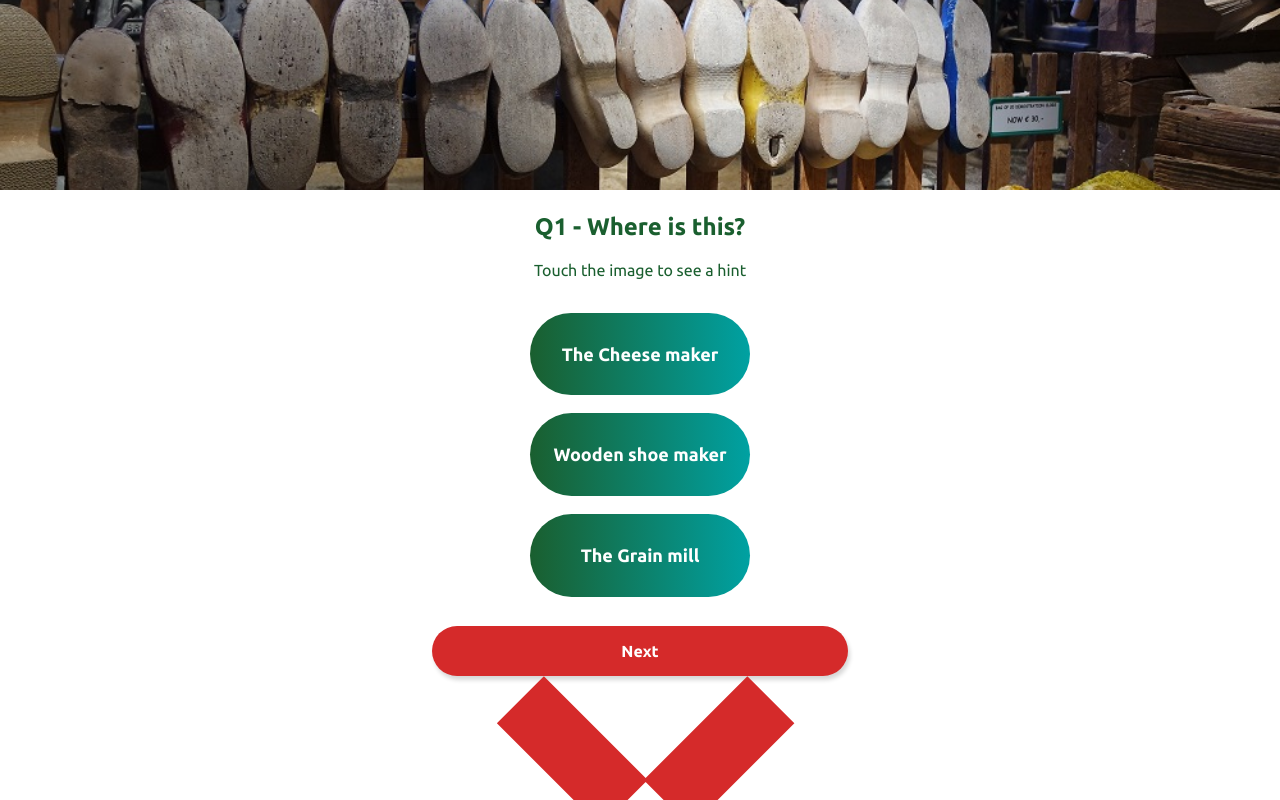
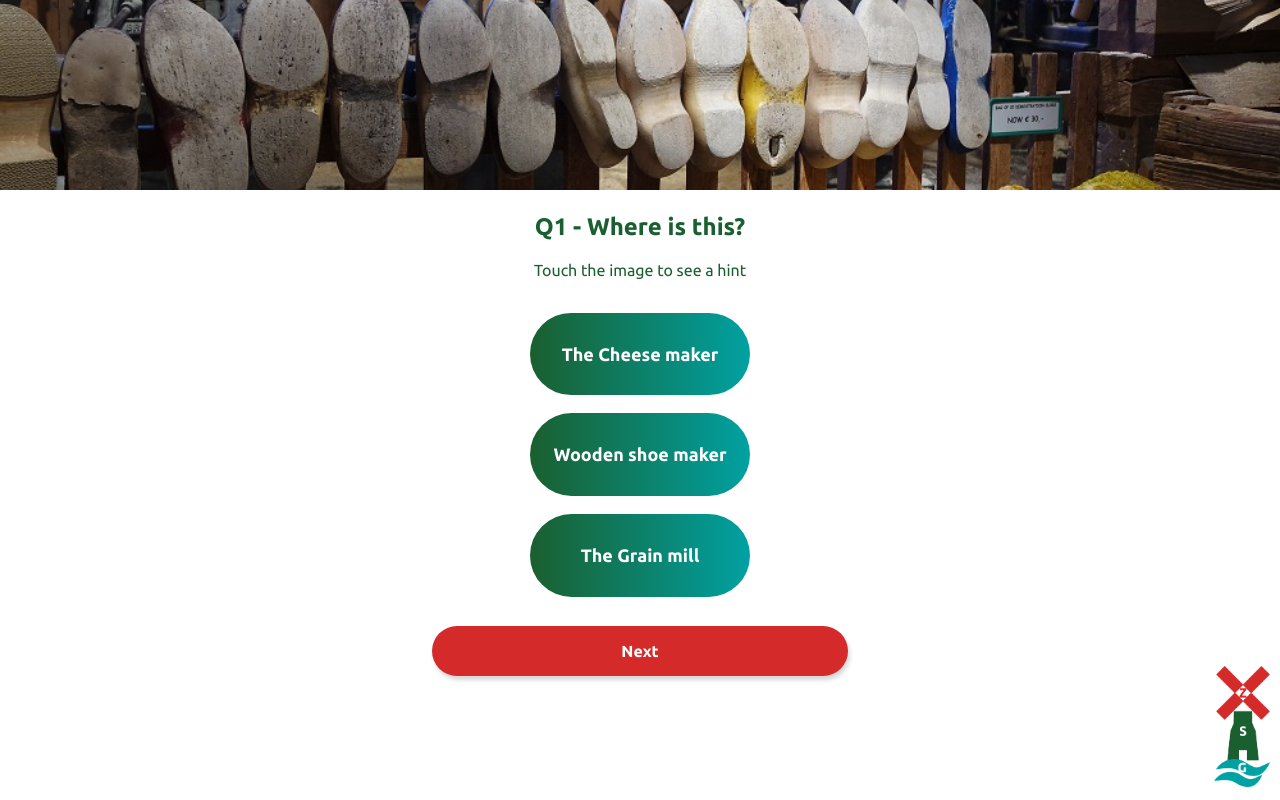
Before and after one commit to FaabsD/K-id-stad-als-spel-programmeren, a plain HTML site: page question-1.html in a window 1280 px wide. Shown: the top 800 px of the page. Drawn offline with nearby package versions, Linux system fonts and the light colour scheme.

Commit message:
logo onderaan gepositioneerd & beetje stijl toegepast

```diff
--- a/sass/questions.sass
+++ b/sass/questions.sass
@@ -19,7 +19,12 @@ header
         max-height: 190px
         object-fit: cover
 
-
-
+.logo-bottom
+    img
+        width: 55.79px
+        height: 120.61px
+    position: absolute
+    right: 10px
+    bottom: 10px
 
 @import "modal"
```
Also changed, not shown: css/questions.css, 1 other file.
